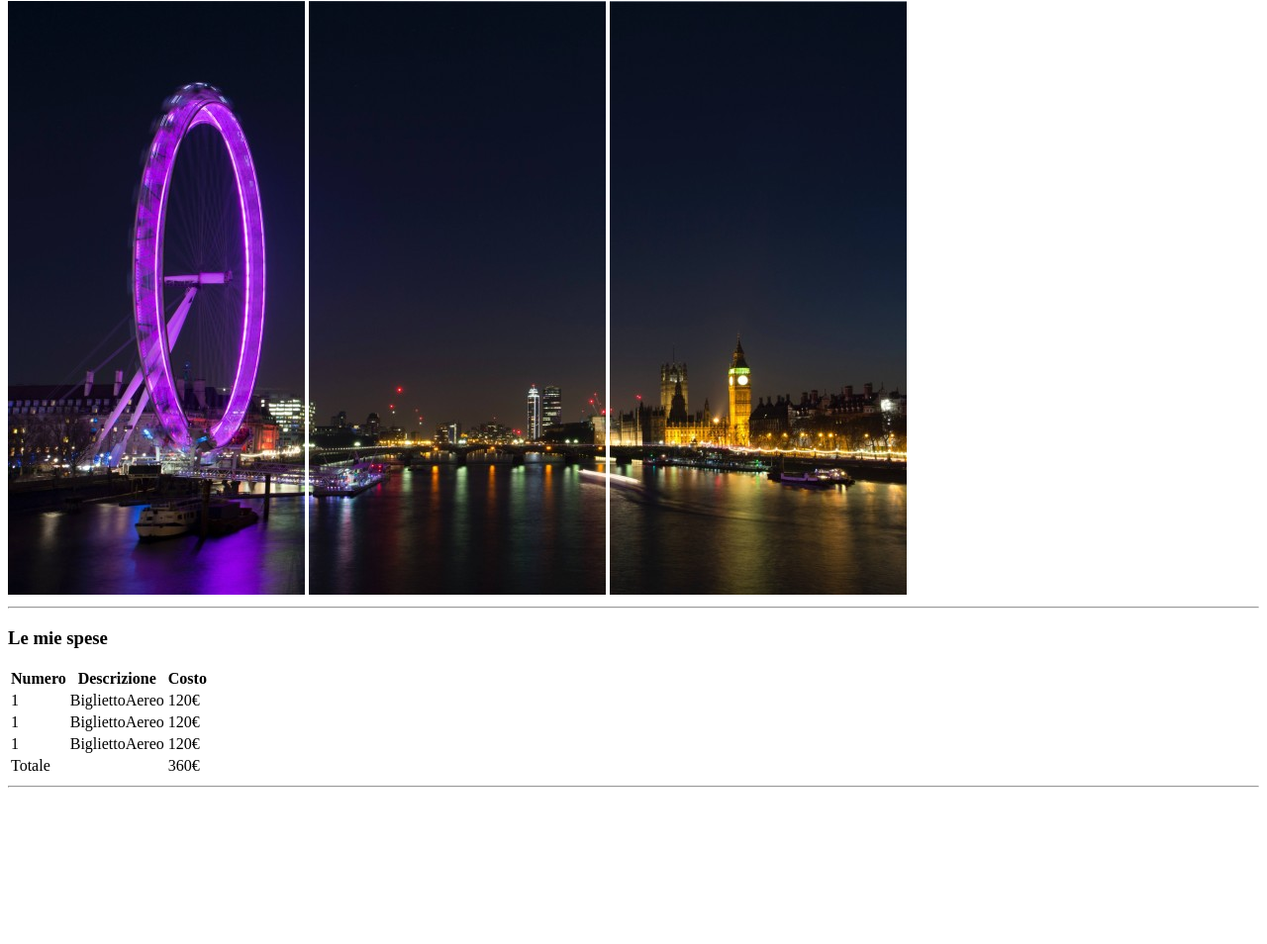
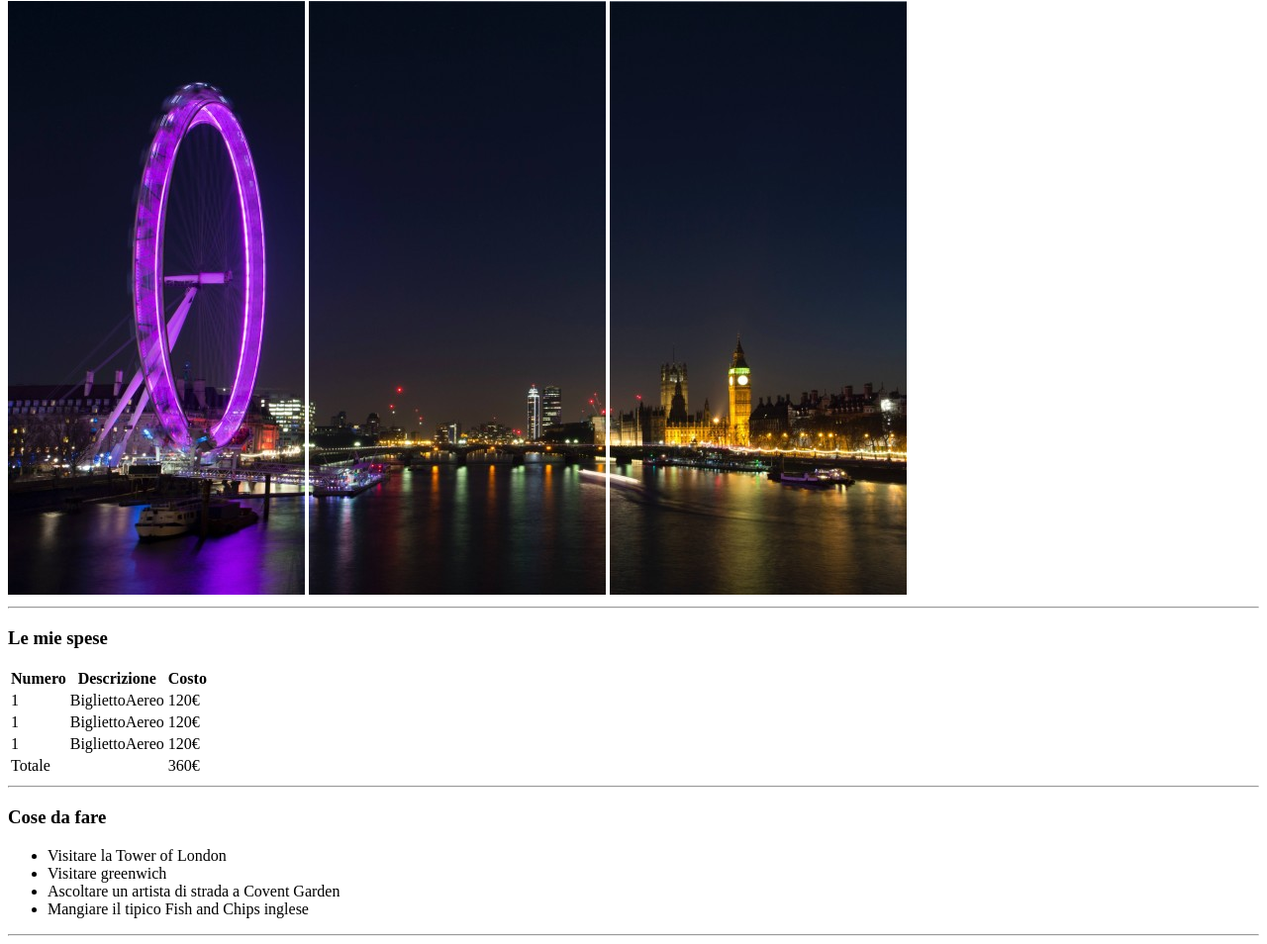
Before and after one commit to GulliWeb/html-london-trip, a plain HTML site: page index.html in a window 1280 px wide. Shown: the part 79-1033 px from the top of the page at 99% size. Before the commit the page ends 883 px from the top, so only its background shows below. Drawn offline with Linux system fonts and the light colour scheme.

Commit message:
completed section "cose da fare"

```diff
--- a/index.html
+++ b/index.html
@@ -52,6 +52,18 @@
             </tfoot>
         </table>
         <hr>
+
+        <!--Inizio sezione cose da fare-->
+        <section id="CoseDaFare">
+            <h3>Cose da fare</h3>
+            <ul>
+                <li>Visitare la Tower of London</li>
+                <li>Visitare greenwich</li>
+                <li>Ascoltare un artista di strada a Covent Garden</li>
+                <li>Mangiare il tipico Fish and Chips inglese</li>
+            </ul>
+            <hr>
+        </section>
     </main>
 </body>
 </html>
```
